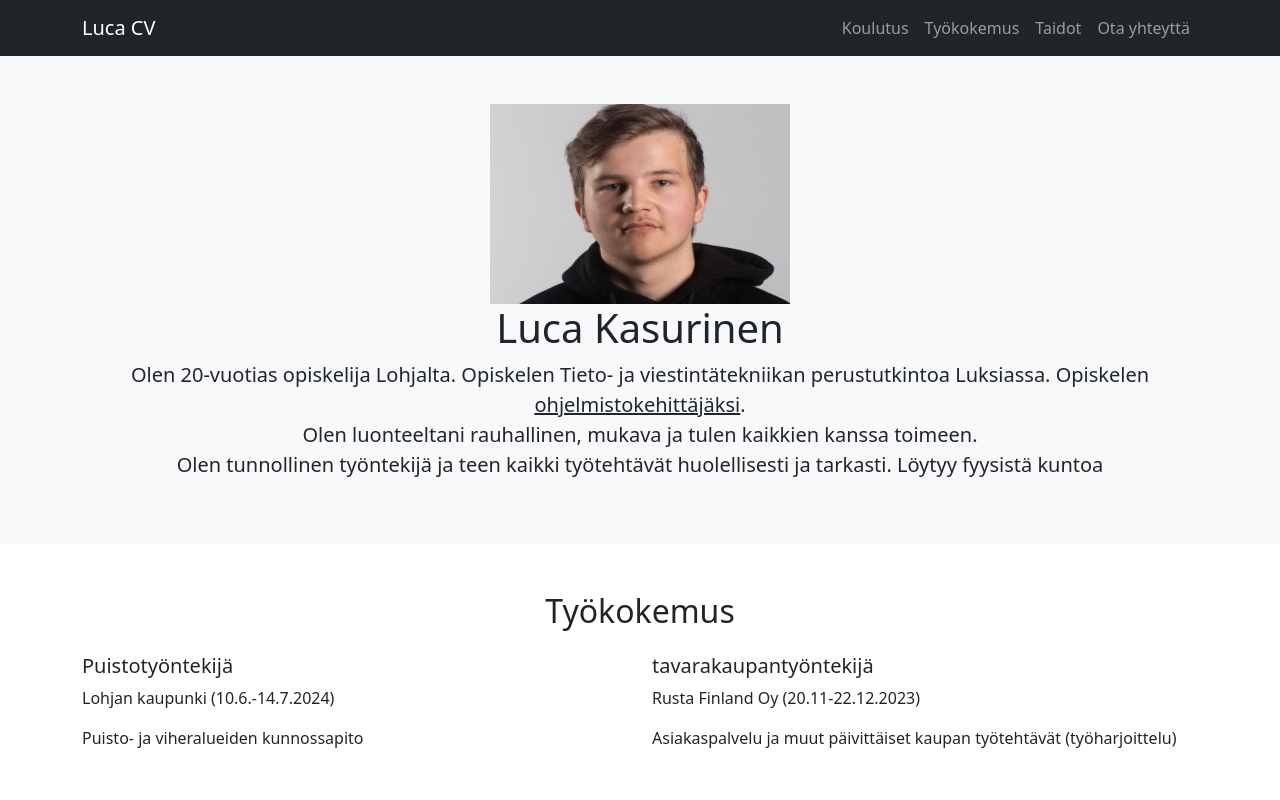
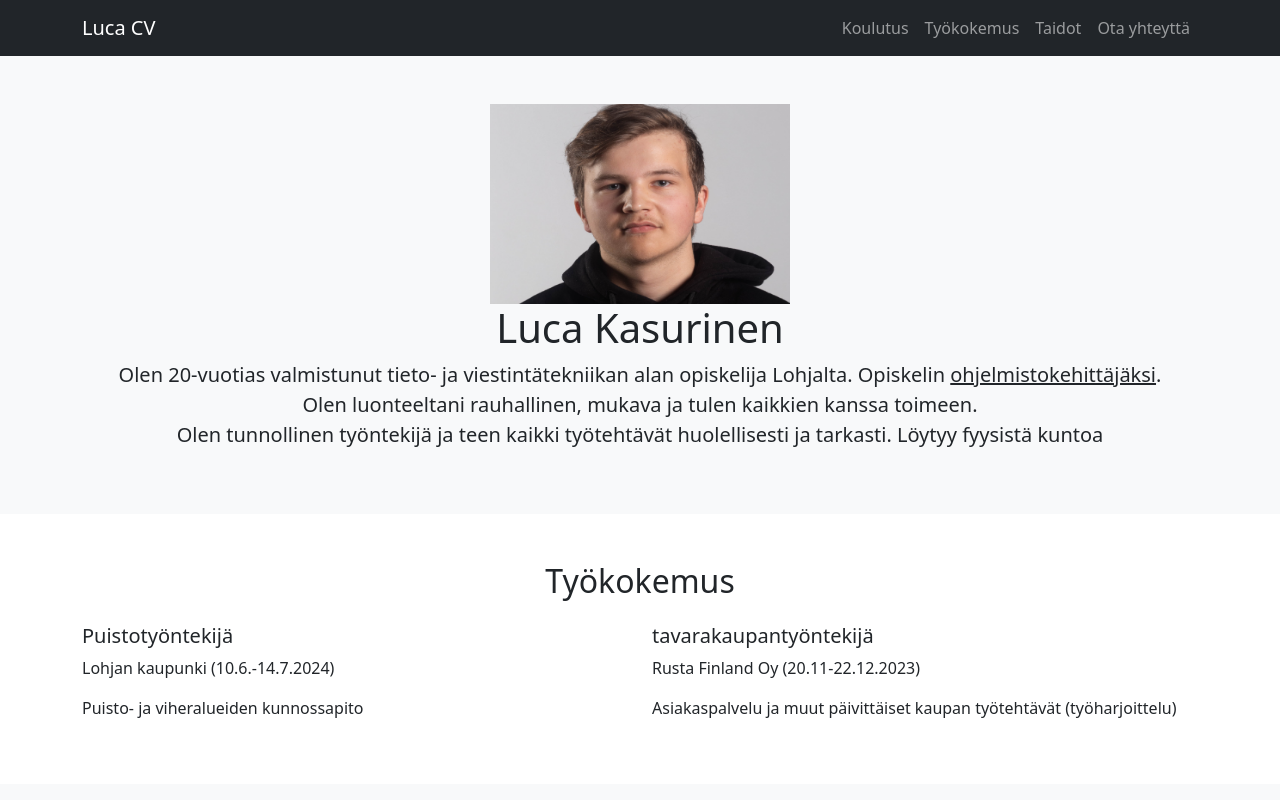
Before and after one commit to Lucakasurinen/Lucakasurinen.github.io, a plain HTML site: page CV_2/index.html in a window 1280 px wide. Shown: the top 800 px of the page. Drawn offline with nearby package versions, Linux system fonts and the light colour scheme.

Commit message:
Update index.html

```diff
--- a/CV_2/index.html
+++ b/CV_2/index.html
@@ -35,8 +35,7 @@
         <div class="container text-center">
             <img src="kuvat/oma kuva.jpg" alt="omakuva" width="300" height="200">
             <h1>Luca Kasurinen</h1>
-            <p class="lead">Olen 20-vuotias opiskelija Lohjalta. Opiskelen Tieto- ja viestintätekniikan perustutkintoa Luksiassa.
-                Opiskelen <a class="text-dark" href="https://www.luksia.fi/project/tieto-ja-viestintatekniikan-perustutkinto-ohjelmistokehittaja/"> ohjelmistokehittäjäksi</a>.</br>
+            <p class="lead">Olen 20-vuotias valmistunut tieto- ja viestintätekniikan alan opiskelija Lohjalta. Opiskelin <a class="text-dark" href="https://www.luksia.fi/project/tieto-ja-viestintatekniikan-perustutkinto-ohjelmistokehittaja/"> ohjelmistokehittäjäksi</a>.</br>
                 Olen luonteeltani rauhallinen, mukava ja tulen kaikkien kanssa toimeen.</br>
                 Olen tunnollinen työntekijä ja teen kaikki työtehtävät huolellisesti ja tarkasti. Löytyy fyysistä kuntoa
         </div>
```
